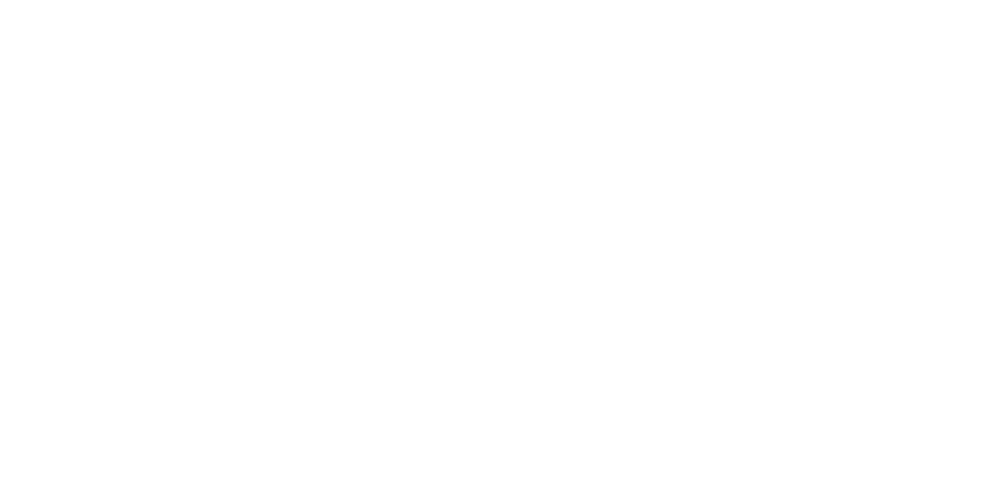
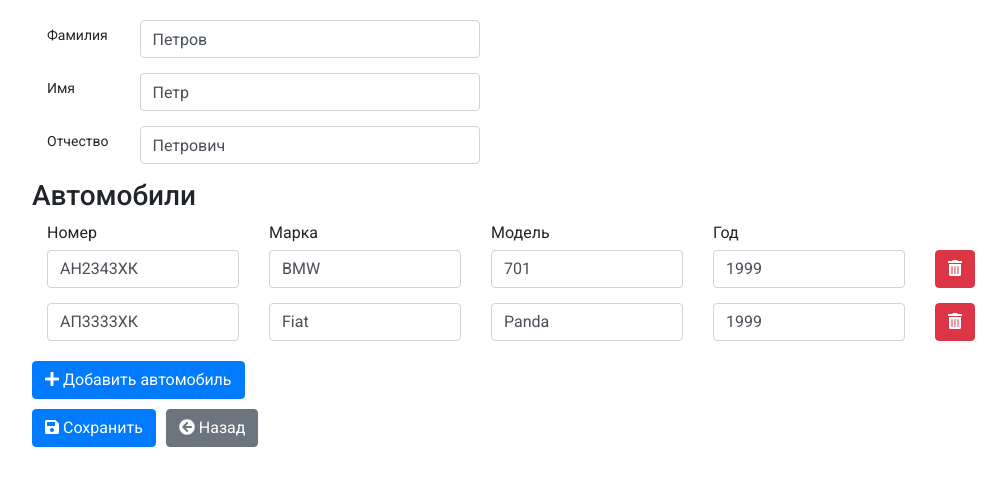
Before and after one commit to EvgenyTar/Car-Owners-Directory, an Angular app: page /1/1 in a window 1280 px wide. Before the commit this address led to /. Shown: the top 486 px of the page, without its empty margins (53-1059 px from the left). Built offline with nearby package versions, Linux system fonts and the light colour scheme.

Commit message:
Start builder reactive form

```diff
--- a/src/app/app-routing.module.ts
+++ b/src/app/app-routing.module.ts
@@ -7,9 +7,9 @@
 import { CarsOwnerViewComponent } from './view/cars-owner-view/cars-owner-view.component';
 
 const routes: Routes = [
-  { path: 'add', component: CarsOwnerAddComponent },
-  { path: 'edit/:id', component: CarsOwnerEditComponent },
-  { path: 'view/:id', component: CarsOwnerViewComponent },
+  { path: ':act', component: CarsOwnerDetailComponent },
+  { path: ':act/:id', component: CarsOwnerDetailComponent },
+  // { path: ':act/:id', component: CarsOwnerViewComponent },
   { path: '', component: CarsOwnerDirectoryComponent },
 ];
 
--- a/src/app/app.module.ts
+++ b/src/app/app.module.ts
@@ -6,7 +6,7 @@
 import { CarsOwnerDirectoryComponent } from './view/cars-owner-directory/cars-owner-directory.component';
 import { CarsOwnerDetailComponent } from './view/cars-owner-detail/cars-owner-detail.component';
 import { BrowserAnimationsModule } from '@angular/platform-browser/animations';
-import { FormsModule } from '@angular/forms';
+import { FormsModule, ReactiveFormsModule } from '@angular/forms';
 import { CarsOwnerAddComponent } from './view/cars-owner-add/cars-owner-add.component';
 import { CarsOwnerEditComponent } from './view/cars-owner-edit/cars-owner-edit.component';
 import { CarsOwnerViewComponent } from './view/cars-owner-view/cars-owner-view.component';
@@ -27,6 +27,7 @@
     BrowserAnimationsModule,
     FormsModule,
     FontAwesomeModule,
+    ReactiveFormsModule,
   ],
 
   providers: [],
--- /dev/null
+++ b/src/app/model/action-type.ts
@@ -0,0 +1,5 @@
+export enum ActionType {
+  Add = 'add',
+  Edit = 'edit',
+  View = 'view',
+}
--- a/src/app/view/cars-owner-add/cars-owner-add.component.html
+++ b/src/app/view/cars-owner-add/cars-owner-add.component.html
@@ -1,5 +1,5 @@
 <form>
-  <app-cars-owner-detail [owner]="owner"></app-cars-owner-detail>
+  <!-- <app-cars-owner-detail [owner]="owner"></app-cars-owner-detail> -->
 
   <button type="submit" class="btn btn-third" (click)="addOwner()">
     <fa-icon [icon]="faSave"></fa-icon>
--- a/src/app/view/cars-owner-detail/cars-owner-detail.component.css
+++ b/src/app/view/cars-owner-detail/cars-owner-detail.component.css
@@ -1,5 +1,9 @@
 .form-control {
   margin-bottom: 10px;
+}
+
+.btn {
+  margin-right: 10px;
 }
 
 .btn-hide {
--- a/src/app/view/cars-owner-detail/cars-owner-detail.component.html
+++ b/src/app/view/cars-owner-detail/cars-owner-detail.component.html
@@ -1,3 +1,5 @@
+<form [formGroup]="formOwnerEntity" (ngSubmit)="saveDataOwnerEntity()">
+  <!-- Owner -->
   <div class="form-group row my-row first-row">
     <label for="last-name" class="col-sm-1 col-form-label-sm">Фамилия</label>
     <div class="col-sm-4">
@@ -5,7 +7,8 @@
         class="form-control"
         type="text"
         id="last-name"
-      [(ngModel)]="owner.lastName"
+        name="last-name"
+        formControlName="lastName"
         [readonly]="readOnly"
       />
     </div>
@@ -17,7 +20,8 @@
         class="form-control"
         type="text"
         id="first-name"
-      [(ngModel)]="owner.firstName"
+        name="first-name"
+        formControlName="firstName"
         [readonly]="readOnly"
       />
     </div>
@@ -29,14 +33,17 @@
         class="form-control"
         type="text"
         id="middle-name"
-      [(ngModel)]="owner.middleName"
+        name="middle-name"
+        formControlName="middleName"
         [readonly]="readOnly"
       />
     </div>
   </div>
+  <!-- End Owner -->
 
   <h3>Автомобили</h3>
 
+  <!-- Cars table head -->
   <div class="row my-row">
     <div class="col">
       <label class="my-label">Номер</label>
@@ -52,12 +59,17 @@
     </div>
     <div class="col"></div>
   </div>
-<div class="row my-row" *ngFor="let car of owner.cars">
+
+  <!-- Cars table body -->
+  <div formArrayName="cars" *ngFor="let car of cars.controls; let i = index">
+    <div class="row my-row" [formGroupName]="i">
       <div class="col">
         <input
           type="text"
           class="form-control"
-      [(ngModel)]="car.registrationMark"
+          name="registrationMark"
+          form
+          formControlName="registrationMark"
           [readonly]="readOnly"
         />
       </div>
@@ -65,7 +77,8 @@
         <input
           type="text"
           class="form-control"
-      [(ngModel)]="car.carManufacturer"
+          name="carManufacturer"
+          formControlName="carManufacturer"
           [readonly]="readOnly"
         />
       </div>
@@ -73,7 +86,8 @@
         <input
           type="text"
           class="form-control"
-      [(ngModel)]="car.carModel"
+          name="carModel"
+          formControlName="carModel"
           [readonly]="readOnly"
         />
       </div>
@@ -81,20 +95,39 @@
         <input
           type="text"
           class="form-control"
-      [(ngModel)]="car.productionYear"
+          name="productionYear"
+          formControlName="productionYear"
           [readonly]="readOnly"
         />
       </div>
       <div class="col">
-    <button type="submit" class="btn btn-danger" (click)="deleteCar(car)">
+        <button type="button" class="btn btn-danger">
           <fa-icon [icon]="faTrashAlt"></fa-icon>
         </button>
       </div>
     </div>
+  </div>
+  <!-- End cars -->
 
   <div class="detail-footer" *ngIf="!readOnly">
-  <button type="submit" class="btn btn-primary" (click)="createCar()">
+    <button type="button" class="btn btn-primary" (click)="addCar()">
       <fa-icon [icon]="faPlus"></fa-icon>
       Добавить автомобиль
     </button>
   </div>
+
+  <!-- Switch Case Edit -->
+  <!-- <div [ngSwitch]="act">
+    <div *ngSwitchCase="'edit'"> -->
+  <button type="submit" class="btn btn-primary" [disabled]="false">
+    <fa-icon [icon]="faSave"></fa-icon>
+    Сохранить
+  </button>
+  <button type="button" class="btn btn-secondary" (click)="closeOwner()">
+    <fa-icon [icon]="faArrowCircleLeft"></fa-icon>
+    Назад
+  </button>
+  <!-- </div>
+  </div> -->
+  <!-- END Edit -->
+</form>
--- a/src/app/view/cars-owner-detail/cars-owner-detail.component.ts
+++ b/src/app/view/cars-owner-detail/cars-owner-detail.component.ts
@@ -1,9 +1,20 @@
+import { ActionType } from './../../model/action-type';
 import { TestData } from './../../data/TestData';
 import { OwnerEntity } from './../../model/owner';
-import { Router } from '@angular/router';
-import { Component, Input, OnInit } from '@angular/core';
 import { CarEntity } from 'src/app/model/car';
-import { faPlus, faTrashAlt } from '@fortawesome/free-solid-svg-icons';
+import { Component, Input, OnInit, OnDestroy } from '@angular/core';
+import { ActivatedRoute, Router } from '@angular/router';
+import { Subscription } from 'rxjs';
+import { switchMap } from 'rxjs/operators';
+import { CarOwnersService } from 'src/app/service/car-owners.service';
+import { FormBuilder, FormArray, FormGroup } from '@angular/forms';
+// import { FormControl, FormGroup, FormArray } from '@angular/forms';
+import {
+  faPlus,
+  faTrashAlt,
+  faSave,
+  faArrowCircleLeft,
+} from '@fortawesome/free-solid-svg-icons';
 
 @Component({
   selector: 'app-cars-owner-detail',
@@ -11,17 +22,129 @@
   styleUrls: ['./cars-owner-detail.component.css'],
 })
 export class CarsOwnerDetailComponent implements OnInit {
-  @Input() owner!: OwnerEntity;
-  @Input() readOnly = false;
+  readOnly = false;
 
   selectedCarEntity!: CarEntity;
 
+  //--------------------------------------------------------
+  owner!: OwnerEntity;
+  private getOwnerSubscription!: Subscription | null;
+  private editOwnerSubscription!: Subscription;
+  faSave = faSave;
+  faArrowCircleLeft = faArrowCircleLeft;
   faPlus = faPlus;
   faTrashAlt = faTrashAlt;
+  actionType: ActionType = ActionType.View;
 
-  constructor() {}
+  formOwnerEntity = this.formBuilder.group({
+    lastName: [''],
+    firstName: [''],
+    middleName: [''],
+    cars: this.formBuilder.array([]),
+  });
 
-  ngOnInit(): void {}
+  constructor(
+    private router: Router,
+    private carOwnersService: CarOwnersService,
+    private activateRoute: ActivatedRoute,
+    private formBuilder: FormBuilder
+  ) {}
+
+  // -----------------cars: formBuilder-------------
+
+  get cars() {
+    return this.formOwnerEntity.get('cars') as FormArray;
+  }
+
+  addCar() {
+    this.cars.push(
+      this.formBuilder.group({
+        registrationMark: [''],
+        carManufacturer: [''],
+        carModel: [''],
+        productionYear: [1990],
+      })
+    );
+  }
+  //-------------------edit-------------------------
+  ngOnInit(): void {
+    this.getOwnerSubscription = this.activateRoute.paramMap
+      .pipe(
+        switchMap((params) => {
+          const ownerId = Number(params.get('id'));
+          console.log('переход с параметром id: ', ownerId);
+          this.actionType = String(params.get('act')) as ActionType;
+          console.log('переход с параметром act: ', this.actionType);
+          return this.carOwnersService.getOwnerById(ownerId);
+        })
+      )
+      .subscribe((owner) => {
+        this.owner = owner;
+        console.log(this.owner);
+
+        this.formOwnerEntity = this.formBuilder.group({
+          lastName: this.owner.lastName,
+          firstName: this.owner.firstName,
+          middleName: this.owner.middleName,
+          cars: this.formBuilder.array(this.getCarsGroups()),
+          //   cars: this.formBuilder.array([
+          //     {
+          //       registrationMark: [''],
+          //       carManufacturer: [''],
+          //       carModel: [''],
+          //       productionYear: [1990],
+          //     },
+          //   ]),
+        });
+      });
+  }
+
+  ngOnDestroy(): void {
+    if (this.getOwnerSubscription) {
+      this.getOwnerSubscription.unsubscribe();
+    }
+    if (this.editOwnerSubscription) {
+      this.editOwnerSubscription.unsubscribe();
+    }
+  }
+
+  getCarsGroups() {
+    return this.owner.cars.map((car) =>
+      this.formBuilder.group({
+        registrationMark: car.registrationMark,
+        carManufacturer: car.carManufacturer,
+        carModel: car.carModel,
+        productionYear: car.productionYear,
+      })
+    );
+  }
+
+  editOwner() {
+    console.log(this.owner);
+
+    this.editOwnerSubscription = this.carOwnersService
+      .editOwner(this.owner)
+      .subscribe((_) => {
+        this.router.navigateByUrl('');
+      });
+  }
+
+  closeOwner() {
+    this.router.navigateByUrl('');
+  }
+  //--------------------------------------------------------
+
+  saveDataOwnerEntity() {
+    console.warn(this.formOwnerEntity.value);
+    // this.formOwnerEntity.patchValue()  // Можно загружать часть данных, например без cars
+    this.formOwnerEntity = this.formBuilder.group({
+      lastName: ['Evgen'],
+      firstName: ['Tar'],
+      middleName: ['Vital'],
+      cars: this.formBuilder.array([]),
+    });
+    console.warn(this.formOwnerEntity.value);
+  }
 
   createCar() {
     if (this.owner) {
--- a/src/app/view/cars-owner-edit/cars-owner-edit.component.html
+++ b/src/app/view/cars-owner-edit/cars-owner-edit.component.html
@@ -1,5 +1,5 @@
 <form>
-  <app-cars-owner-detail [owner]="owner"></app-cars-owner-detail>
+  <!-- <app-cars-owner-detail [owner]="owner"></app-cars-owner-detail> -->
 
   <button
     type="submit"
--- a/src/app/view/cars-owner-view/cars-owner-view.component.html
+++ b/src/app/view/cars-owner-view/cars-owner-view.component.html
@@ -1,8 +1,8 @@
 <form>
-  <app-cars-owner-detail
+  <!-- <app-cars-owner-detail
     [owner]="owner"
     [readOnly]="true"
-  ></app-cars-owner-detail>
+  ></app-cars-owner-detail> -->
 
   <button type="submit" class="btn btn-primary" (click)="closeOwner()">
     <fa-icon [icon]="faArrowCircleLeft"></fa-icon>
```
Also changed, not shown: src/app/view/cars-owner-directory/cars-owner-directory.component.ts (+3 -22 lines), src/app/view/cars-owner-edit/cars-owner-edit.component.ts (+8 -0 lines). Lines whose indentation alone changed are shown as unchanged.
